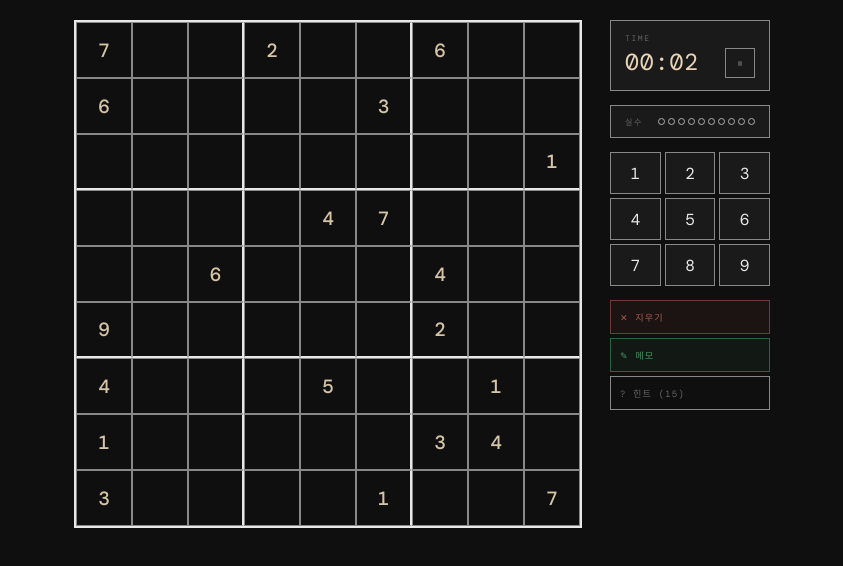
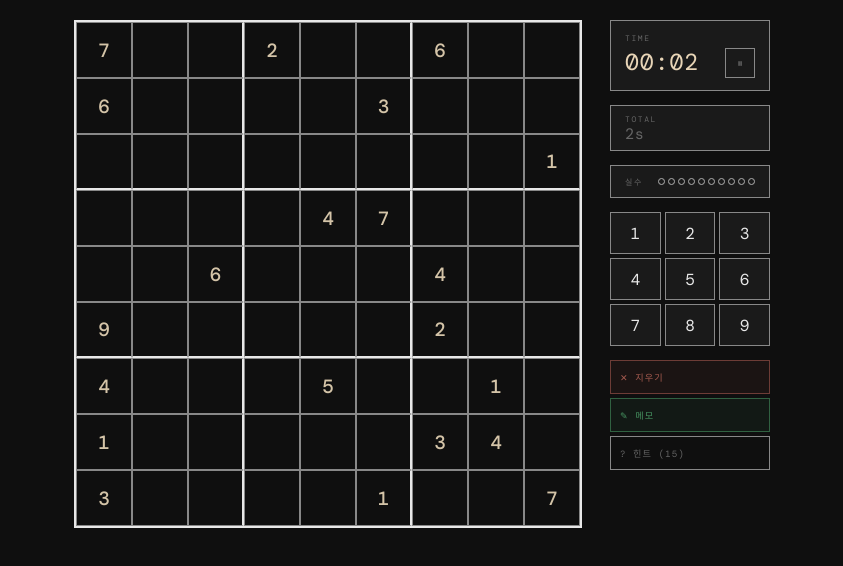
Before and after one commit to atreides9/sudokuonlyformjk, a plain HTML site: page index.html in a window 1280 px wide. Both pictures are taken after a click on the button "최상". Shown: the part 144-710 px from the top of the page, without its empty margins (218-1061 px from the left). Drawn offline with nearby package versions, Linux system fonts and the light colour scheme; a web font is replaced by a local one.

Commit message:
tab키 눌러서 메모 on off, 누적시간 표시

```diff
--- a/index.html
+++ b/index.html
@@ -461,6 +461,29 @@
 }
 
 /* ── TIMER ───────────────────────────────────────────────────────────────── */
+.total-time-box {
+  border: 1px solid var(--border);
+  padding: 8px 14px;
+  background: var(--surface);
+  transition: background 0.3s, border-color 0.3s;
+}
+
+.total-time-label {
+  font-size: 0.5rem;
+  letter-spacing: 0.2em;
+  color: var(--text-dim);
+  text-transform: uppercase;
+  margin-bottom: 3px;
+}
+
+.total-time-val {
+  font-family: 'DM Mono', monospace;
+  font-size: 0.95rem;
+  color: var(--text-dim);
+  letter-spacing: 0.04em;
+  line-height: 1;
+}
+
 .timer-box {
   border: 1px solid var(--border);
   padding: 12px 14px;
@@ -1040,6 +1063,12 @@
       </div>
     </div>
 
+    <!-- 누적 게임 시간 -->
+    <div class="total-time-box">
+      <div class="total-time-label">Total</div>
+      <div class="total-time-val" id="total-time">0h 0m</div>
+    </div>
+
     <!-- MISTAKES: 10 -->
     <div class="mistakes-box">
       <span class="mistakes-label">실수</span>
@@ -1209,14 +1238,46 @@
   renderMistakes();
 }
 
+// ── TOTAL TIME ────────────────────────────────────────────────────────────────
+const TOTAL_TIME_KEY = 'sudoku_total_seconds';
+let totalTimeBase = parseInt(localStorage.getItem(TOTAL_TIME_KEY) || '0', 10);
+let sessionStart = 0; // elapsed at session tracking start
+
+function saveTotalTime() {
+  const added = state.elapsed - sessionStart;
+  if (added > 0) {
+    totalTimeBase += added;
+    localStorage.setItem(TOTAL_TIME_KEY, totalTimeBase);
+    sessionStart = state.elapsed;
+  }
+}
+
+function updateTotalTimeDisplay() {
+  const total = totalTimeBase + (state.elapsed - sessionStart);
+  const h = Math.floor(total / 3600);
+  const m = Math.floor((total % 3600) / 60);
+  const s = total % 60;
+  let text;
+  if (h > 0) text = `${h}h ${m}m`;
+  else if (m > 0) text = `${m}m ${s}s`;
+  else text = `${s}s`;
+  document.getElementById('total-time').textContent = text;
+}
+
+// 페이지 닫힐 때 저장
+window.addEventListener('beforeunload', saveTotalTime);
+
 // ── TIMER ─────────────────────────────────────────────────────────────────────
 function startTimer() {
   clearInterval(state.timerInterval);
+  sessionStart = state.elapsed;
   updateTimerDisplay();
+  updateTotalTimeDisplay();
   state.timerInterval = setInterval(() => {
     if (!state.gameOver && !state.paused) {
       state.elapsed++;
       updateTimerDisplay();
+      updateTotalTimeDisplay();
     }
   }, 1000);
 }
@@ -1422,6 +1483,7 @@
     if (state.board[r][c] !== state.solved[r][c]) return;
   state.gameOver = true;
   clearInterval(state.timerInterval);
+  saveTotalTime();
   const m = String(Math.floor(state.elapsed/60)).padStart(2,'0');
   const s = String(state.elapsed%60).padStart(2,'0');
   document.getElementById('w-time').textContent = `${m}:${s}`;
@@ -1432,6 +1494,7 @@
 function gameOver() {
   state.gameOver = true;
   clearInterval(state.timerInterval);
+  saveTotalTime();
   hideMobileKeypad();
   renderBoard();
   setTimeout(() => document.getElementById('fail-overlay').classList.add('show'), 300);
@@ -1441,6 +1504,7 @@
 document.addEventListener('keydown', e => {
   if (state.gameOver) return;
   if (e.key === ' ') { e.preventDefault(); togglePause(); return; }
+  if (e.key === 'Tab') { e.preventDefault(); toggleNotes(); return; }
   if (state.paused) return;
   if (e.key >= '1' && e.key <= '9') { inputNumber(+e.key); return; }
   if (e.key === 'Backspace' || e.key === 'Delete' || e.key === '0') { eraseCell(); return; }
@@ -1542,6 +1606,7 @@
 document.getElementById('mk-close').addEventListener('click', hideMobileKeypad);
 
 // ── INITIAL LOAD ──────────────────────────────────────────────────────────────
+updateTotalTimeDisplay();
 showDifficultyPopup();
 </script>
 </body>
```
